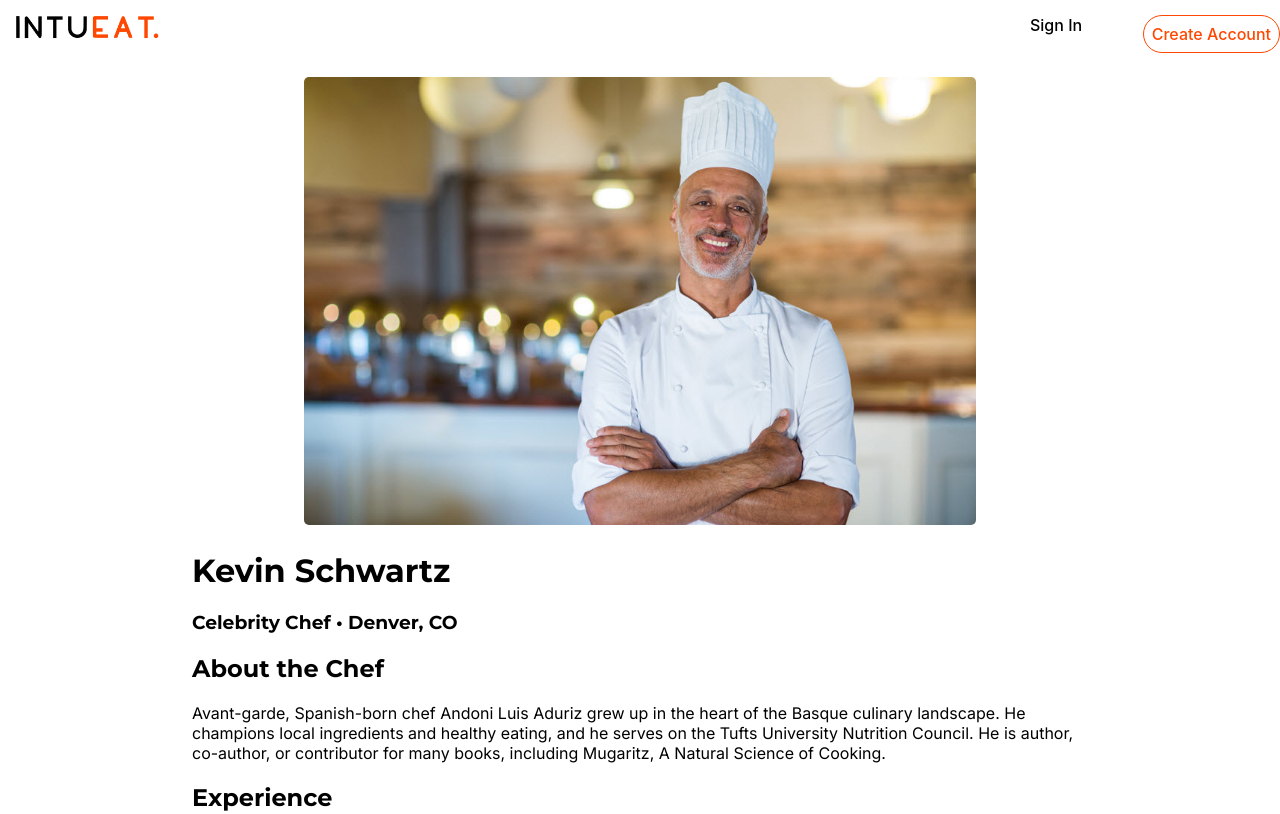
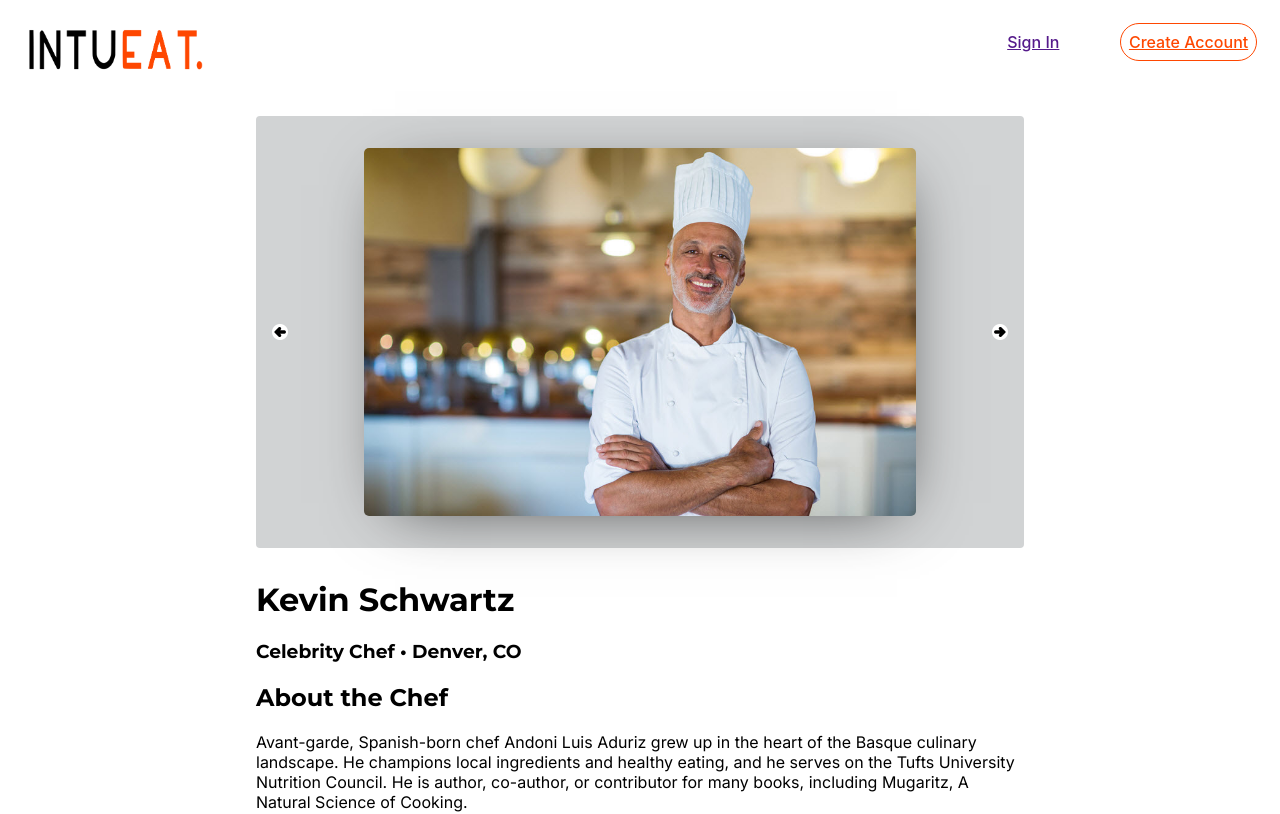
Before and after one commit to VPAbraham/intueat, a React (Create React App) app: page / in a window 1280 px wide. Shown: the top 814 px of the page. Built offline with nearby package versions, Linux system fonts and the light colour scheme.

Commit message:
Insert simulated photo gallery controls to PhotoGal

```diff
--- a/src/App.scss
+++ b/src/App.scss
@@ -11,7 +11,7 @@ p, li {
 .App {
 
   .content-container {
-    width: 70%;
+    width: 60%;
     margin: auto;
   }
 }
--- a/src/components/Header/Header.js
+++ b/src/components/Header/Header.js
@@ -7,8 +7,8 @@ const Header = () => {
     <header className='page-header'>
       <img src={logo} alt="logo"/>
       <div>
-        <a className='sign-in'>Sign In</a>
-        <a className='create-account'>Create Account</a>
+        <a href='' className='sign-in'>Sign In</a>
+        <a href='' className='create-account'>Create Account</a>
       </div>
 
     </header>
--- a/src/components/Header/Header.scss
+++ b/src/components/Header/Header.scss
@@ -3,20 +3,23 @@
 .page-header{
   display: flex;
   justify-content: space-between;
+  padding: .8rem;
 
   img {
-    height: 1.5rem;
+    width: 14%;
+    height: auto;
     margin: 15px 0 0 15px;
   }
 
   div {
-    margin: 15px 0 0 15px;
+    margin: 10px;
     width: 250px;
     display: flex;
     justify-content: space-between;
 
     .sign-in {
       font-weight: 500;
+      margin: auto 0;
     }
 
     .create-account {
@@ -25,6 +28,8 @@
       border: 1px solid $red-orange;
       padding: 8px;
       border-radius: 20px;
+      margin: auto 0;
+      box-shadow: 10px 10px 60px -28px rgba(0,0,0,0.75);
     }
   }
 
--- a/src/components/Image-gal/Image-gal.js
+++ b/src/components/Image-gal/Image-gal.js
@@ -4,6 +4,7 @@ import ImageGallery from 'react-image-gallery';
 import chef1 from '../../assets/head-chef.jpeg';
 import chef2 from '../../assets/chef-2.jpg';
 import chef3 from '../../assets/chef-3.jpg';
+import arrow from '../../assets/arrow.png';
 
 
 
@@ -12,7 +13,9 @@ const images = [chef1, chef2, chef3];
 const ImageGal = () => {
   return (
     <div className='image-gal'>
-      <img src={chef1}/>
+      <img className='arw left-arw' src={arrow} alt='directional arrow' />
+      <img className='chef-portrait' src={chef1}/>
+      <img className='arw right-arw' src={arrow} alt='directional arrow' />
     </div>
   )
 }
--- a/src/components/Image-gal/Image-gal.scss
+++ b/src/components/Image-gal/Image-gal.scss
@@ -1,16 +1,31 @@
 @import '../../variables.scss';
 
 .image-gal {
-  height: 450px;
-  // background-color: $light-grey;
-  margin: 3vh 0;
-  border-radius: 5px;
+  margin: 2rem 0;
   text-align: center;
+  border-radius: 4px;
+  max-width: 100%;
+  padding: 2rem 1rem;
+  background-color: $light-grey;
+  display: flex;
+  justify-content: space-between;
 
-  img {
+  .chef-portrait {
     max-width: 75%;
     height: auto;
     border-radius: 5px;
+    -webkit-box-shadow: 6px 12px 63px -25px rgba(0,0,0,0.75);
+    -moz-box-shadow: 6px 12px 63px -25px rgba(0,0,0,0.75);
+    box-shadow: 6px 12px 63px -25px rgba(0,0,0,0.75);
+  }
 
+  .arw {
+    height: 1rem;
+    margin: auto 0;
   }
+
+  .left-arw  {
+    transform: rotate(180deg);
+  }
+
 }
```
Also changed, not shown: src/assets/arrow.png (added).
